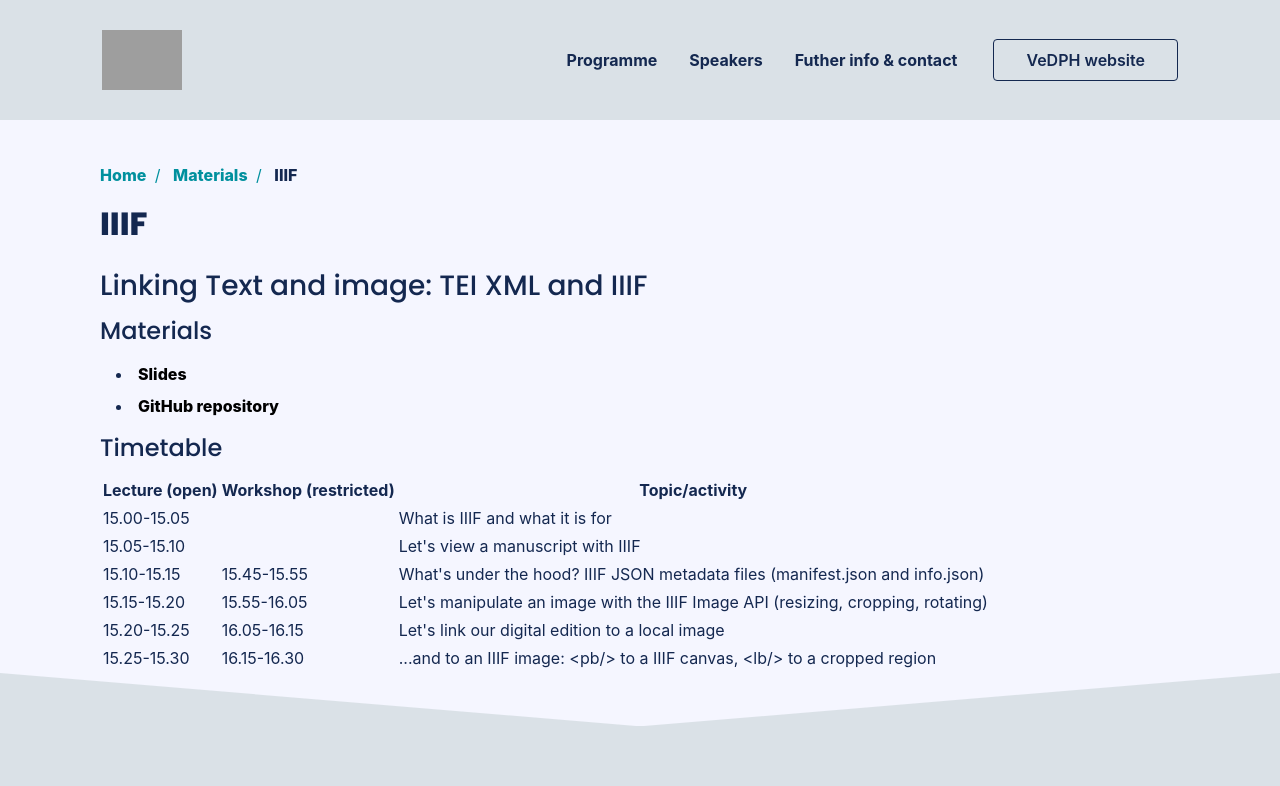
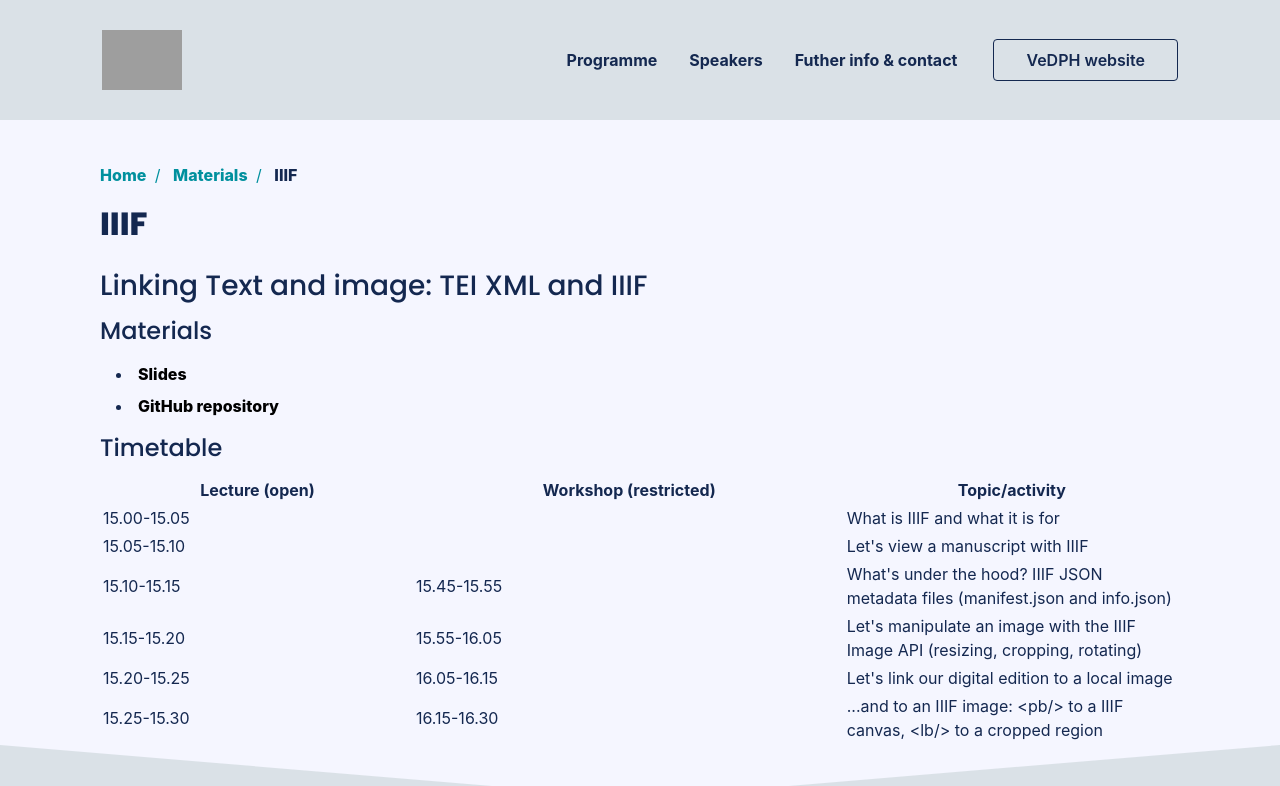
Before and after one commit to vedph/summercamp, a Jekyll site: the page built from materials/monella/index.html, in a window 1280 px wide. Shown: the top 786 px of the page. Built offline with Jekyll 4.4.1, drawn with Linux system fonts in a browser that asks for light colours; nearby versions of some CDN libraries; some web fonts are replaced; grey boxes are pictures that could not be loaded.

```diff
--- a/materials/monella/index.html
+++ b/materials/monella/index.html
@@ -10,7 +10,7 @@ subcategory: materials
 
 <ul>
     <li>
-        <a href="slides/index.html">Slides</a>
+        <a href="slides/index.html" target="_blank">Slides</a>
     </li>
     <li><a href="https://github.com/vedph/event_materials/tree/master/2020_summer_camp/strand_1_text/iiif" alt="_target">
         GitHub repository</a>
@@ -22,6 +22,11 @@ subcategory: materials
 
 <table>
 <thead>
+<colgroup>
+<col />
+<col style="width: 40%" />
+<col style="width: 31%" />
+</colgroup>
 <tr class="header">
 <th>Lecture (open)</th>
 <th>Workshop (restricted)</th>
```
